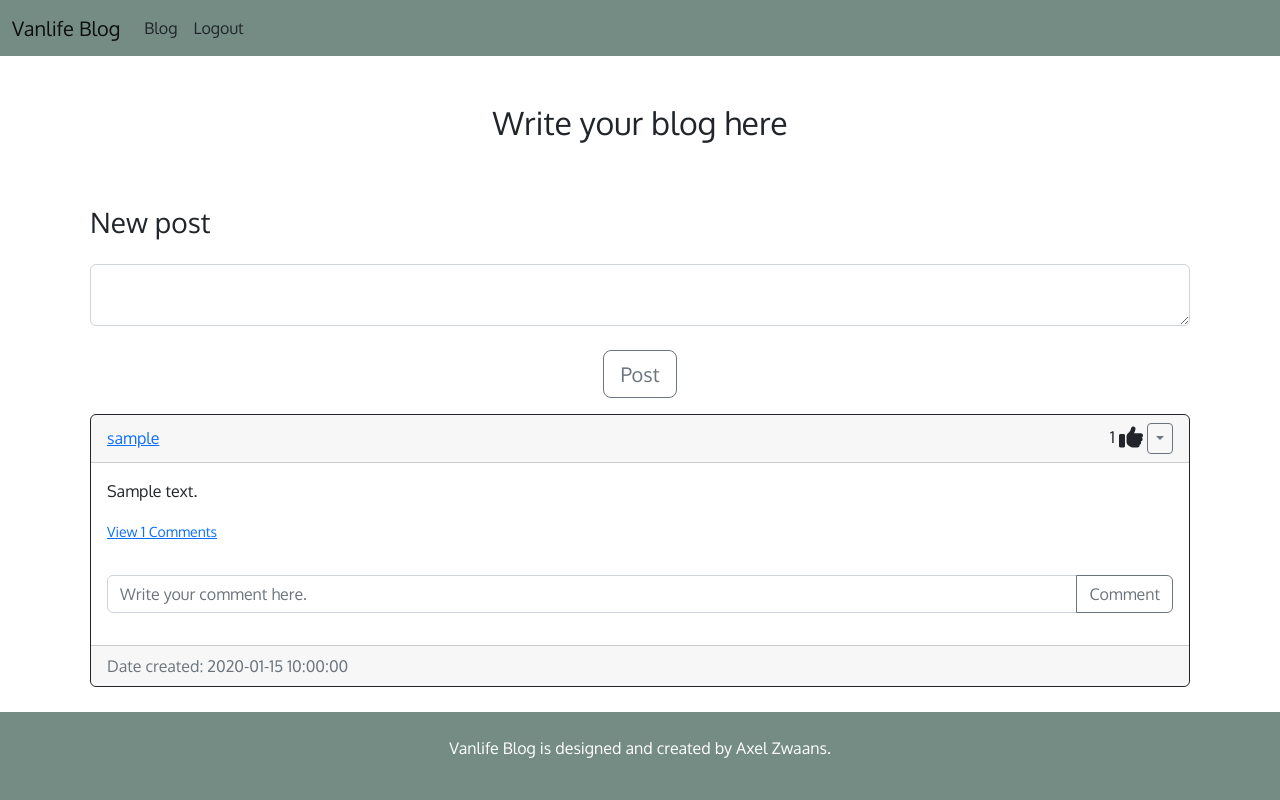
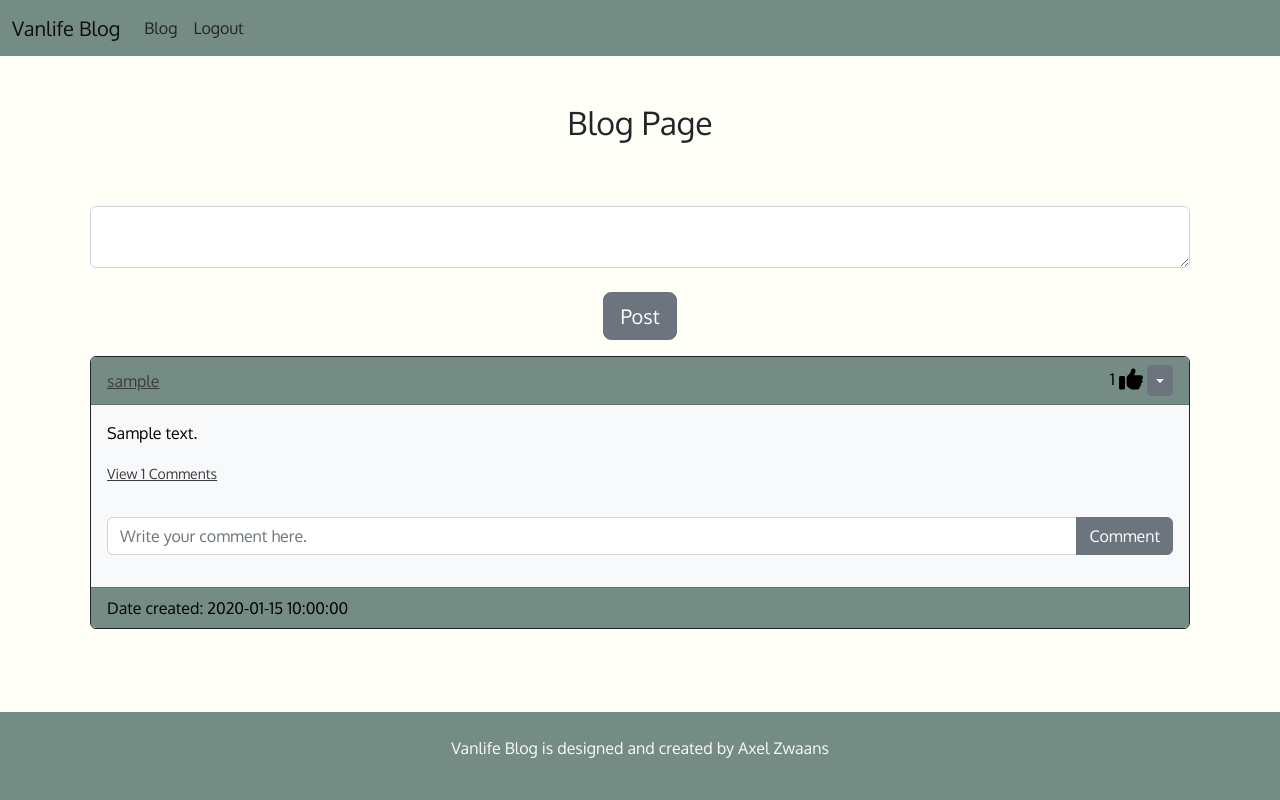
Before and after one commit to axelzwaans/do-it, a Flask app: page /blog in a window 1280 px wide. Run offline with Flask 2, Linux system fonts and the light colour scheme; a user stored in the database is signed in; tables that the repository leaves empty hold one stand-in row (values such as "Sample post"); some libraries are stand-ins or nearby versions.

Commit message:
Finalise app functionality

```diff
--- a/vanlife_blog/static/css/style.css
+++ b/vanlife_blog/static/css/style.css
@@ -9,11 +9,11 @@ body {
     display: flex;
     flex-direction: column;
     height: 100vh;
+    background-color: #fffff7;
 }
 
 main {
     flex: 1;
-    background-color: #fffff7;
 }
 
 nav {
@@ -52,17 +52,20 @@ img {
     max-height: 80vh;
 }
 
+.card-header, .card-footer {
+    background-color: #748c84;
+
+}
+
 footer {
     background-color: #748c84;
     margin-top: auto;
 }
 
 footer p {
-    color: white;
+    color: #fbfbf4;
 }
 
-@media screen and (max-width: 1000px) {
-    .flex-direction {
-        flex-direction: column;
-    }
+a {
+    color: #3b3c3e;
 }
--- a/vanlife_blog/templates/base.html
+++ b/vanlife_blog/templates/base.html
@@ -71,7 +71,7 @@
     <!-- Footer -->
     <footer>
         <div class="container py-4 justify-content-around">
-            <p align="center">Vanlife Blog is designed and created by Axel Zwaans.
+            <p align="center">Vanlife Blog is designed and created by Axel Zwaans</p>
         </div>
     </footer>
 
--- a/vanlife_blog/templates/blog.html
+++ b/vanlife_blog/templates/blog.html
@@ -4,21 +4,20 @@
 {% block content %}
 
 <div class="container">
-    <h2 class="p-5" align="center">Write your blog here</h2>
+    <h2 class="p-5" align="center">Blog Page</h2>
     <div class="d-flex flex-column mb-3">
         <div class="p-2 d-grid gap-3">
-            <h3 class="center">New post</h3>
             <form method="POST">
                 <textarea name="text" id="text" class="form-control"></textarea>
                 <br>
                 <div align="center">
-                    <button type="submit" class="btn btn-lg btn-outline-secondary">Post</button>
+                    <button type="submit" class="btn btn-lg btn-secondary">Post</button>
                 </div>
             </form>
         </div>
         <div class="p-2 d-grid gap-3">
             {% for post in posts %}
-            <div class="card border-dark">
+            <div class="card text-bg-light border-dark">
                 <div class="card-header d-flex justify-content-between align-items-center">
                     <a href="/posts/{{post.user.username}}">{{post.user.username}}</a>
                     <div>
@@ -30,7 +29,7 @@
                         {% endif %}
                         {% if user.id == post.author %}
                         <div class="btn-group">
-                            <button type="button" class="btn btn-sm btn-outline-secondary dropdown-toggle"
+                            <button type="button" class="btn btn-sm btn-secondary dropdown-toggle"
                                 data-bs-toggle="dropdown"></button>
                             <ul class="dropdown-menu">
                                 <li>
@@ -56,7 +55,7 @@
                                         {{comment.text}}
                                     </div>
                                     <div>
-                                        <small class="text-muted">{{comment.date_created}}</small>
+                                        <small>{{comment.date_created}}</small>
                                         {% if user.id == comment.author or user.id == post.author %}
                                         <div class="btn-group">
                                             <button type="button" class="btn btn-sm btn-secondary dropdown-toggle"
@@ -81,16 +80,16 @@
                             <small>View {{post.comments | length}} Comments</small>
                         </a>
                         {% else %}
-                        <small class="text-muted">No comments</small>
+                        <small>No comments</small>
                         {% endif %}
                     </p>
                     <form class="input-group mb-3" action="/create-comment/{{post.id}}" method="POST">
                         <input type="text" id="text" name="text" class="form-control"
                             placeholder="Write your comment here.">
-                        <button type="submit" class="btn btn-outline-secondary">Comment</button>
+                        <button type="submit" class="btn btn-secondary">Comment</button>
                     </form>
                 </div>
-                <div class="card-footer text-muted">Date created: {{post.date_created}}
+                <div class="card-footer">Date created: {{post.date_created}}
                 </div>
             </div>
             {% endfor %}
--- a/vanlife_blog/templates/edit_post.html
+++ b/vanlife_blog/templates/edit_post.html
@@ -10,7 +10,7 @@
                 <textarea name="text" id="text" class="form-control">{{ post.text }}</textarea>
                 <br>
                 <div align="center">
-                    <button type="submit" class="btn btn-lg btn-outline-secondary">Post</button>
+                    <button type="submit" class="btn btn-lg btn-secondary">Post</button>
                 </div>
             </form>
         </div>
--- a/vanlife_blog/templates/home.html
+++ b/vanlife_blog/templates/home.html
@@ -3,12 +3,12 @@
 
 {% block content %}
 <main>
-<div class="d-md-flex main align-items-center justify-content-around">
+    <div class="d-lg-flex main align-items-center justify-content-around">
         <div class="d-grid gap-3 px-4 pt-4">
             <h2>Welcome to <strong>Vanlife Blog</strong></h2>
             <h3>A free to use web app, where you can write about your vanlife adventures</h3>
             {% if current_user.is_authenticated %}
-        <a class="btn btn-outline-secondary col-3" href="{{ url_for('blog') }}" role="button">Write a blog</a>
+            <a class="btn btn-outline-secondary col-3" href="{{ url_for('blog') }}" role="button">Start blogging</a>
             {% else %}
             <a class="btn btn-outline-secondary col-2" href="{{ url_for('login') }}" role="button">Login</a>
             {% endif %}
--- a/vanlife_blog/templates/login.html
+++ b/vanlife_blog/templates/login.html
@@ -4,7 +4,7 @@
 {% block content %}
 
 
-<div class="d-md-flex main align-items-center justify-content-around login-page">
+<div class="d-lg-flex main align-items-center justify-content-around login-page">
     <div class="d-grid gap-3 px-4 pt-4">
         <h3 class="center">Log in</h3>
             <form class="row g-3 col-6" method="POST">
--- a/vanlife_blog/templates/posts.html
+++ b/vanlife_blog/templates/posts.html
@@ -14,7 +14,7 @@
                 <div class="card-body">
                     <div class="card-text">{{post.text}}</div>
                 </div>
-                <div class="card-footer text-muted">Date created: {{post.date_created}}</div>
+                <div class="card-footer">Date created: {{post.date_created}}</div>
             </div>
             {% endfor %}
         </div>
--- a/vanlife_blog/templates/register.html
+++ b/vanlife_blog/templates/register.html
@@ -4,7 +4,7 @@
 {% block content %}
 
 
-<div class="d-md-flex main align-items-center justify-content-around register-page">
+<div class="d-lg-flex main align-items-center justify-content-around register-page">
     <div class="d-grid gap-3 px-4 pt-4">
         <h3 class="center">Register</h3>
             <form class="col-6 row g-3" method="POST">
```
Lines whose indentation alone changed are shown as unchanged.
